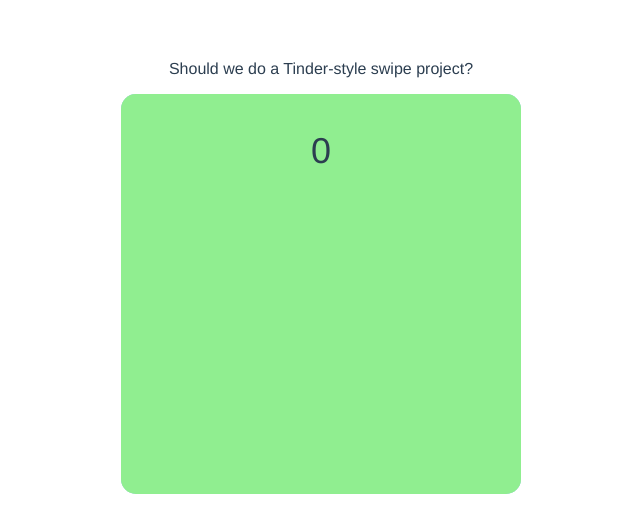
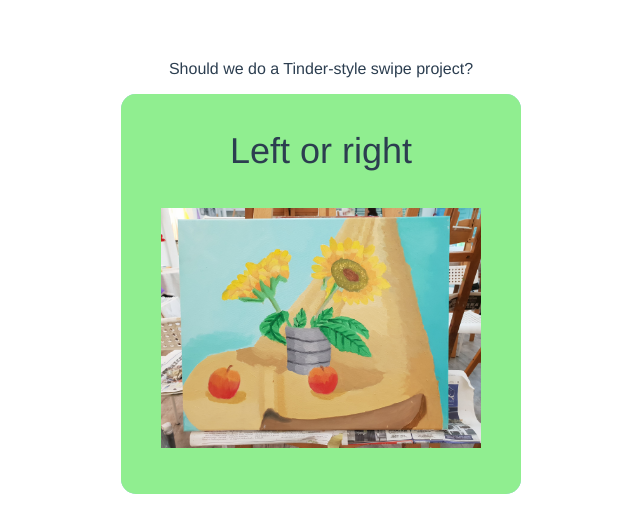
Before and after one commit to dreamz89/Swipe-Card, a Vue app: page / in a window 1280 px wide. Shown: the top 532 px of the page, without its empty margins (319-959 px from the left). Built offline with nearby package versions, Linux system fonts and the light colour scheme.

Commit message:
minor tweaks

```diff
--- a/src/components/Card.vue
+++ b/src/components/Card.vue
@@ -3,8 +3,8 @@
     <div class="innercard" :class="index === 0 ? 'is-flipped' : null">
       <div class="card__face card__face--front"></div>
       <div class="card__face card__face--back">
-        <p>{{ text }}</p>
-        <p>{{ index }}</p>
+        <p>{{ answer }}</p>
+        <img :src="photo"/>
       </div>
     </div>
   </div>
@@ -12,7 +12,7 @@
 
 <script>
 export default {
-  props: ['total', 'text', 'index'],
+  props: ['total', 'answer', 'photo', 'index'],
   data(){
     return {
       zIndex: this.total - this.index
@@ -46,6 +46,9 @@
   .card p {
     font-size: 36px;
   }
+  .card img {
+    width: 80%;
+  }
   .card:active {
     cursor: grabbing;
   }
--- a/src/components/HelloWorld.vue
+++ b/src/components/HelloWorld.vue
@@ -13,7 +13,8 @@
         v-for="(card, index) in cardsInfo"
         :key="index"
         :total="cardsInfo.length"
-        :text="text"
+        :answer="answer"
+        :photo="cardsInfo[index].photo"
         :index="index"
       ></Card>
     </div>
@@ -29,18 +30,21 @@
       cardNumber: 0,
       cardsInfo: [{
         question: 'Should we do a Tinder-style swipe project?',
-        answers: ['Yes', 'No']
+        answers: ['Yes', 'No'],
+        photo: 'art.jpg'
       }, {
         question: 'Are you sure?',
-        answers: ['Yes', 'No']
+        answers: ['Yes', 'No'],
+        photo: 'art.jpg'
       }, {
         question: 'Double confirm?',
-        answers: ['Yes', 'No']
+        answers: ['Yes', 'No'],
+        photo: 'art.jpg'
       }],
       cardsArray: [],
       grabcard: false,
       startX: 0,
-      text: null,
+      answer: 'Left or right',
       moveDistance: 0,
       chosen: false
     }
@@ -64,9 +68,9 @@
           this.moveDistance = (e.pageX || e.touches[0].pageX) - this.startX
 
           if (this.moveDistance < 0) {
-            this.text = this.cardsInfo[this.cardNumber].answers[0]
+            this.answer = this.cardsInfo[this.cardNumber].answers[0]
           } else {
-            this.text = this.cardsInfo[this.cardNumber].answers[1]
+            this.answer = this.cardsInfo[this.cardNumber].answers[1]
           }
 
           activeCard.style.transform = "translateX(" + this.moveDistance + "px) rotate(" + this.moveDistance / 10 + "deg)"
@@ -78,7 +82,7 @@
 
       if (Math.abs(this.moveDistance) < 20) {
         activeCard.classList.add('reset')
-        this.text = null
+        this.answer = null
       }
 
       if (this.moveDistance >= 20) {
@@ -94,12 +98,13 @@
 
       setTimeout(() => {
         activeCard.classList.remove("toLeft", "toRight", "reset")
-      }, 300)
+      }, 350)
     },
-    ontransitionend(e) {
+    ontransitionend() {
       if (this.chosen){
         this.cardsArray[this.cardNumber].style.display = "none"
         this.cardNumber < this.cardsInfo.length - 1 ? this.cardNumber += 1 : null
+        this.answer = 'Left or right'
         const innercards = document.querySelectorAll('.innercard')
         Array.prototype.slice.call(innercards)[this.cardNumber].classList.add('is-flipped')
       }
```
Also changed, not shown: public/art.jpg (added), 1 other file (tests, documents, lock files or other folders).
